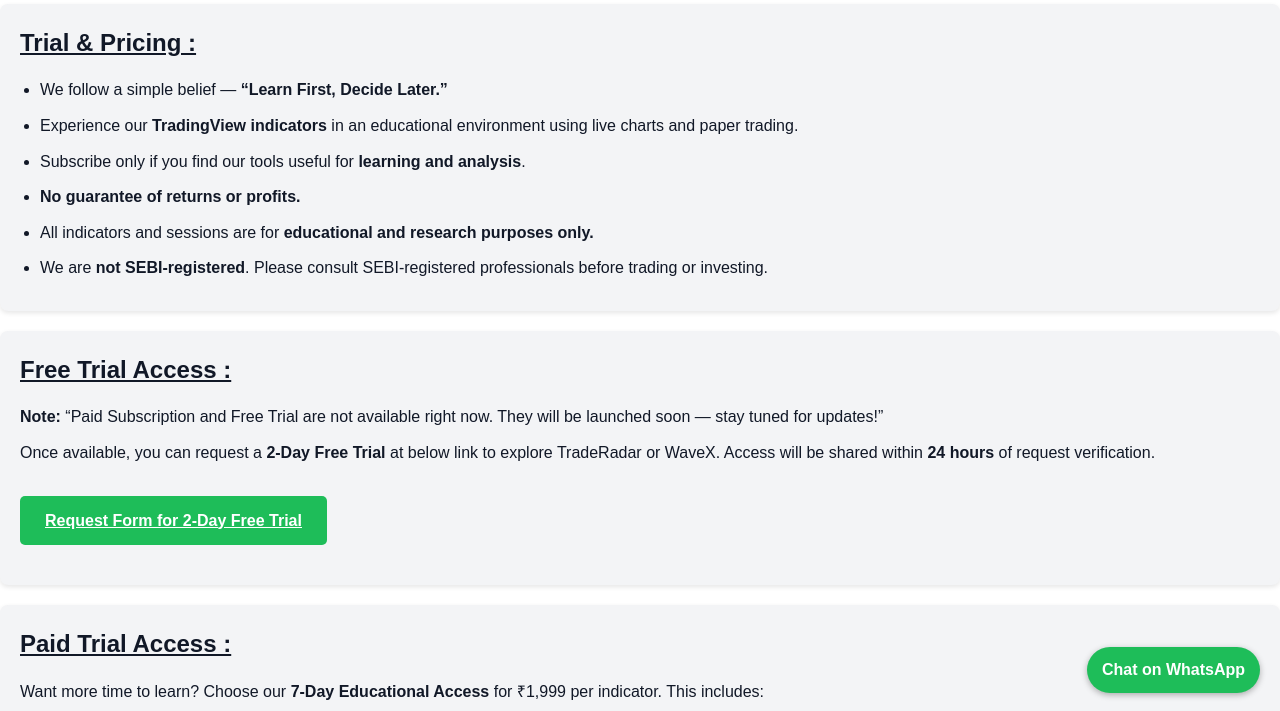
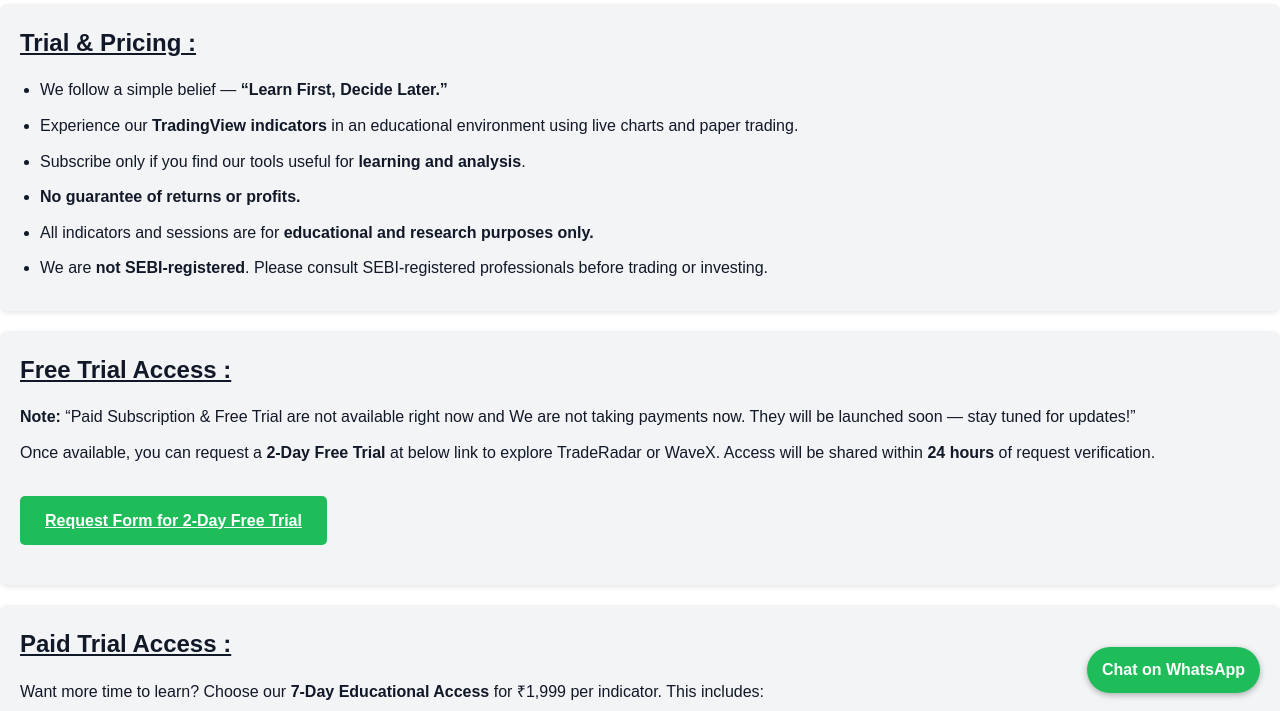
Before and after one commit to chartrobo/chartrobo.com, a plain HTML site: page trial-pricing.html in a window 1280 px wide. Shown: the part 87-798 px from the top of the page. Drawn offline with Linux system fonts and the light colour scheme.

Commit message:
Update trial-pricing.html

```diff
--- a/trial-pricing.html
+++ b/trial-pricing.html
@@ -61,7 +61,7 @@
 
         <section class="content-box">
             <h2><u>Free Trial Access :</u></h2>
-            <p><b>Note:</b> “Paid Subscription and Free Trial are not available right now. They will be launched soon — stay tuned for updates!”</p>
+            <p><b>Note:</b> “Paid Subscription & Free Trial are not available right now and We are not taking payments now. They will be launched soon — stay tuned for updates!”</p>
             <p>Once available, you can request a <strong>2-Day Free Trial</strong> at below link to explore TradeRadar or WaveX. Access will be shared within <strong>24 hours</strong> of request verification.</p>
             <a href="https://docs.google.com/forms/d/e/1FAIpQLScmkeCr5rFtAnywxx4BwnC8ZBCKanUWaqdMe9tK7H3P-FRzRg/viewform" target="_blank" class="form-button"><u>Request Form for 2-Day Free Trial</u></a>
         </section>
```
